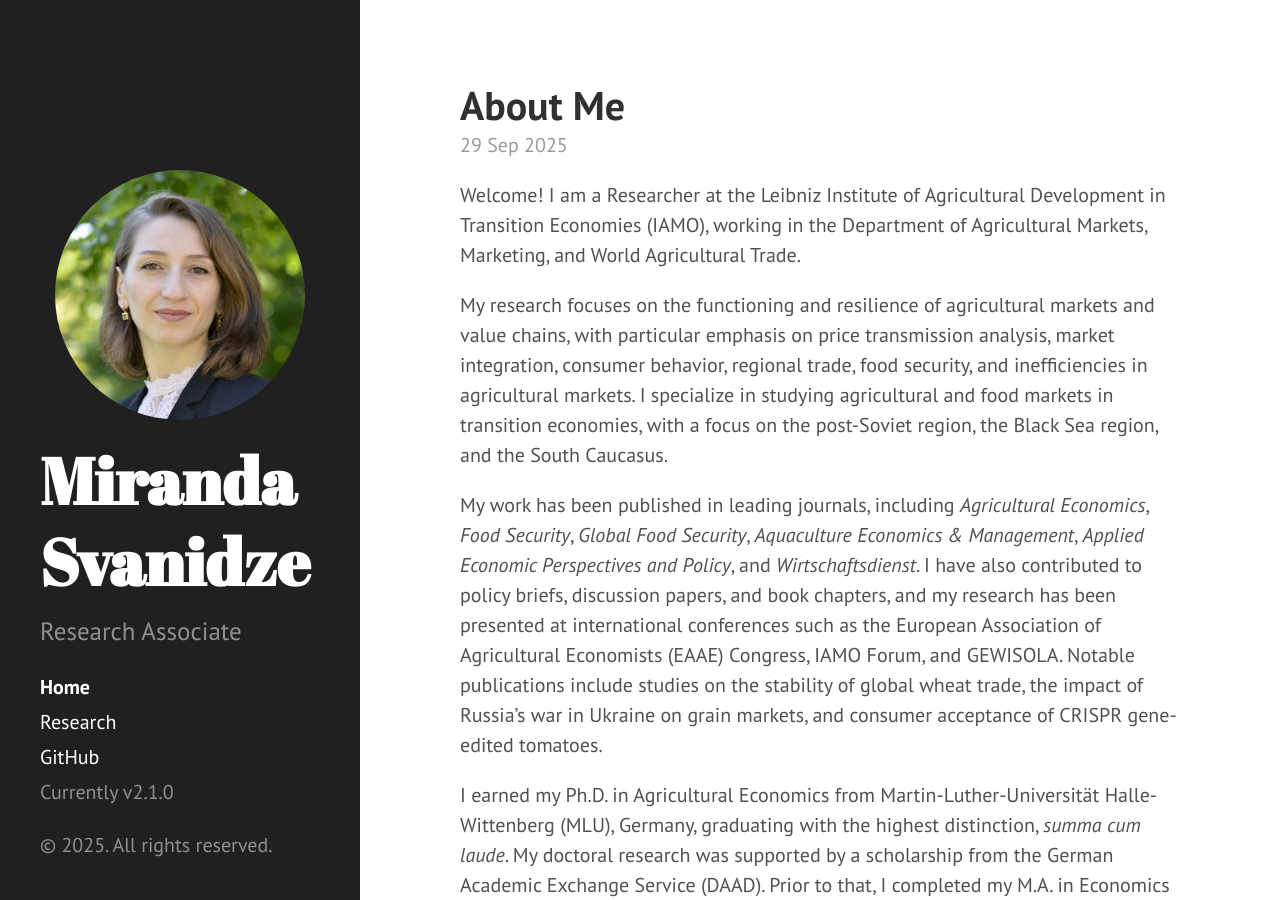
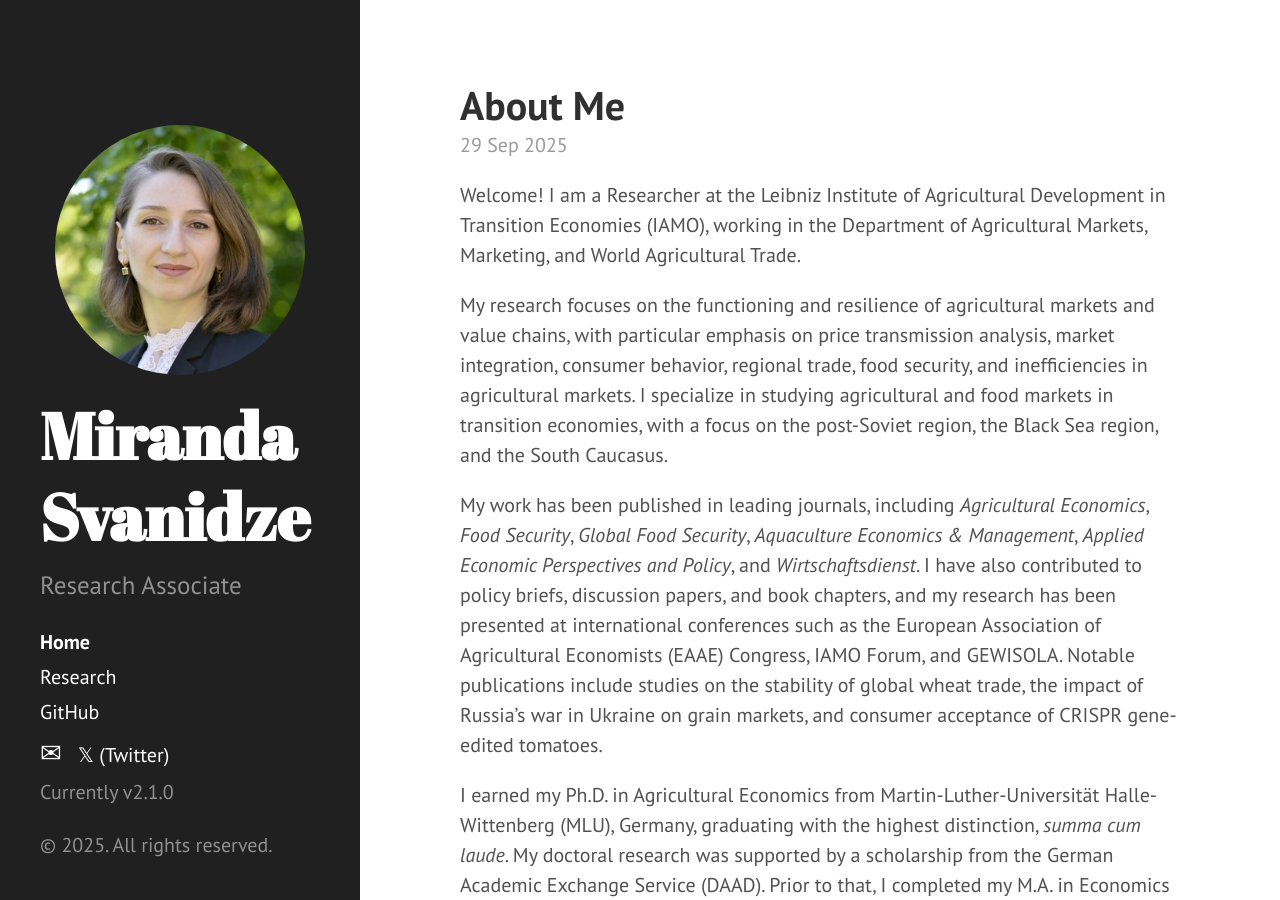
Before and after one commit to miranidze/miranidze.github.io, a Jekyll site: the page built from index.html, in a window 1280 px wide and 900 px high. Built offline with Jekyll 4.4.1, drawn with Linux system fonts in a browser that asks for light colours; the list of posts is cut into pages by our own code.

Commit message:
update sidebar

```diff
--- a/_includes/sidebar.html
+++ b/_includes/sidebar.html
@@ -28,6 +28,12 @@
          {% endfor %}
          <a class="sidebar-nav-item" href="{{ '/research/' | relative_url }}">Research</a>
          <a class="sidebar-nav-item" href="https://github.com/miranidze">GitHub</a>
+         <!-- ✉️ Email and Twitter icons -->
+         <span class="sidebar-nav-item">
+         <a href="mailto:svanidze@iamo.de" title="Email" style="text-decoration:none; font-size:1.3em;">&#x2709;</a>
+         &nbsp;
+         <a href="https://twitter.com/your_twitter_handle" title="Twitter" style="text-decoration:none;">&#x1D54F; (Twitter)</a>
+         </span>
          <span class="sidebar-nav-item">Currently v{{ site.version }}</span>
       </nav>
       <p>&copy; {{ site.time | date: '%Y' }}. All rights reserved.</p>
```
